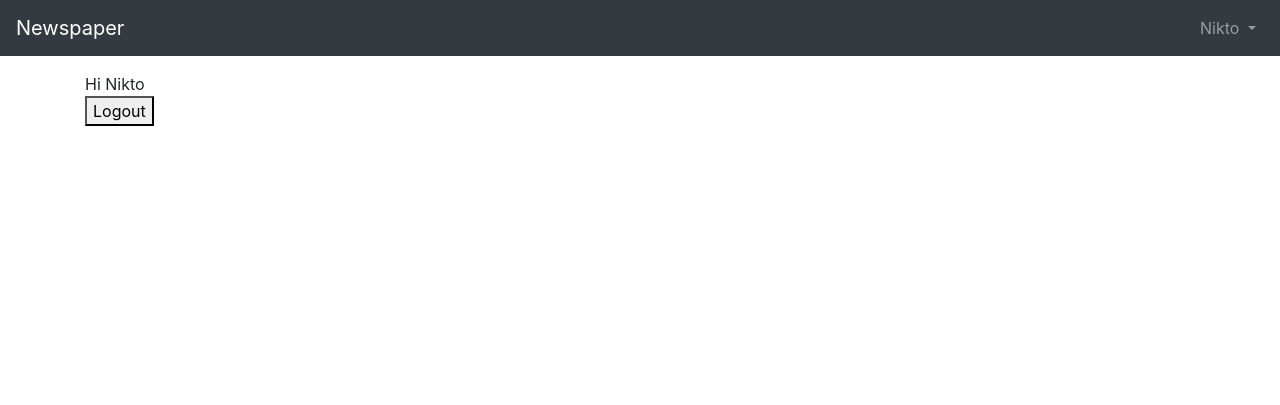
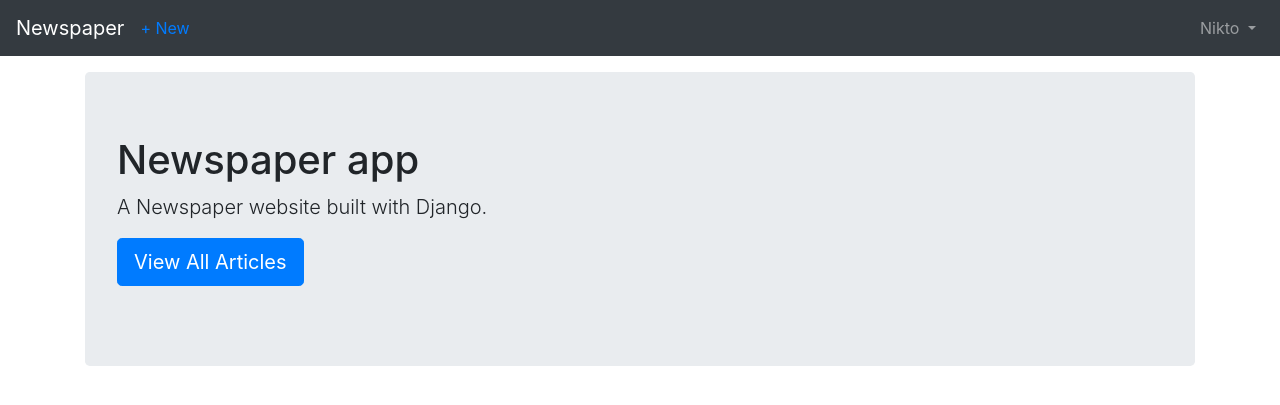
Before and after one commit to 3enn9/newspaper-django-project, a Django app: page / in a window 1280 px wide. Shown: the top 405 px of the page. Run offline with Django 5.2, Linux system fonts and the light colour scheme; a user stored in the database is signed in; some libraries are stand-ins or nearby versions.

Commit message:
Ready Login Signup

```diff
--- a/newspaper_project/settings.py
+++ b/newspaper_project/settings.py
@@ -41,8 +41,10 @@ INSTALLED_APPS = [
 
     'users',
     'pages',
+    'articles',
+]
 
-]
+TIME_ZONE = 'Russia/Moscow'
 
 MIDDLEWARE = [
     'django.middleware.security.SecurityMiddleware',
@@ -128,3 +130,5 @@ LOGOUT_REDIRECT_URL = 'home'
 LOGIN_REDIRECT_URL = 'home'
 
 CRISPY_TEMPLATE_PACK = 'bootstrap4'
+
+EMAIL_BACKEND = 'django.core.mail.backends.console.EmailBackend'
--- a/newspaper_project/urls.py
+++ b/newspaper_project/urls.py
@@ -20,6 +20,7 @@ from django.views.generic import TemplateView
 
 urlpatterns = [
     path('', include('pages.urls')),
+    path('articles/', include('articles.urls')),
     path('admin/', admin.site.urls),
     path('users/', include('users.urls')),  # Ваши пользовательские URL
     path('users/', include('django.contrib.auth.urls')),  # Встроенные URL для аутентификации
--- a/templates/base.html
+++ b/templates/base.html
@@ -21,6 +21,9 @@
     </button>
     <div class="collapse navbar-collapse" id="navbarCollapse">
       {% if user.is_authenticated %}
+      <ul class="navbar-nav mr-auto">
+        <li class="nav-item"><a href="{% url 'article_new' %}">+ New</a></li>
+      </ul>
       <ul class="navbar-nav ml-auto">
         <li class="nav-item">
           <a class="nav-link dropdown-toggle" href="#" id="userMenu" data-toggle="dropdown" aria-haspopup="true" aria-expanded="false">
@@ -29,7 +32,11 @@
           <div class="dropdown-menu dropdown-menu-right" aria-labelledby="userMenu">
             <a class="dropdown-item" href="{% url 'password_change' %}">Change password</a>
             <div class="dropdown-divider"></div>
-            <a class="dropdown-item" href="{% url 'logout' %}">Log out</a>
+            <form id="logout-form" method="post" action="{% url 'logout' %}">
+              {% csrf_token %}
+              <button class="dropdown-item" type="submit">Logout</button>
+          </form>
+
           </div>
         </li>
       </ul>
@@ -39,6 +46,9 @@
         <a href="{% url 'signup' %}" class="btn btn-primary ml-2">Sign up</a>
       </form>
       {% endif %}
+      <button class="navbar-toggler" type="button" data-toggle="collapse" data-target="#navbarCollapse" aria-controls="navbarCollapse" aria-expanded="false" aria-label="Toggle navigation">
+        <span class="navbar-toggler-icon"></span>
+      </button>
     </div>
   </nav>
 
--- a/templates/home.html
+++ b/templates/home.html
@@ -3,11 +3,13 @@
 
 {% block content %}
 {% if user.is_authenticated %}
-    Hi {{ user.username }}
-    <form method="post" action="{% url 'logout' %}">
-        {% csrf_token %}
-        <button type="submit">Logout</button>
-    </form>
+    <div class="jumbotron">
+        <h1 class="display- ">Newspaper app</h1>
+        <p class="lead">A Newspaper website built with Django.</p>
+        <p class="lead">
+            <a class="btn btn-primary btn-lg" href="{% url 'article_list' %}" role="button">View All Articles</a>
+        </p>
+    </div>
 {% else %}
     <p>You are not logged in</p>
     <a href="{% url 'login' %}">Login</a>
```
Also changed, not shown: db.sqlite3, pages/views.py (line endings or trailing spaces).
